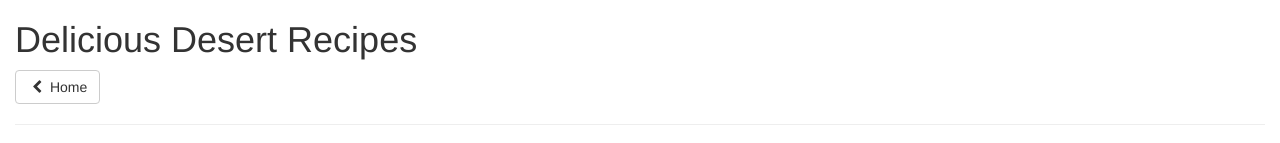
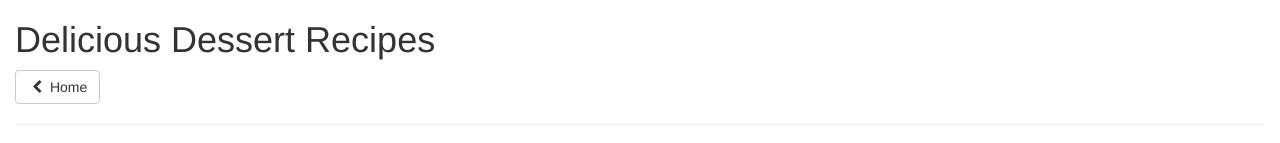
Before and after one commit to CarChristopher/Class-Work, a plain HTML site: page index.html in a window 1280 px wide. Shown: the top 143 px of the page. Drawn offline with nearby package versions, Linux system fonts and the light colour scheme.

Commit message:
changes committed

```diff
--- a/index.html
+++ b/index.html
@@ -31,7 +31,7 @@
 
 
 
-		<h1>Delicious Desert Recipes</h1>
+		<h1>Delicious Dessert Recipes</h1>
 
 			<a href="../index.html">
 				<button class="btn btn-default">
```
